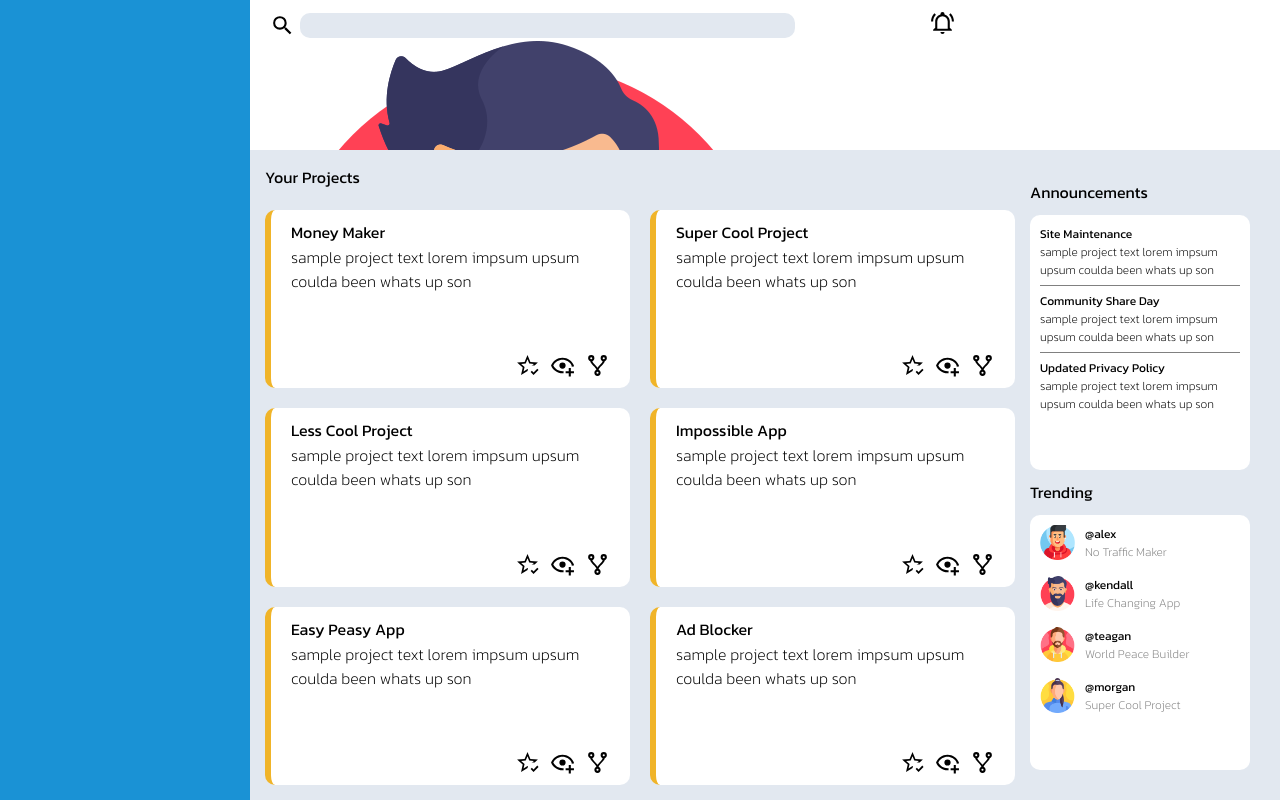
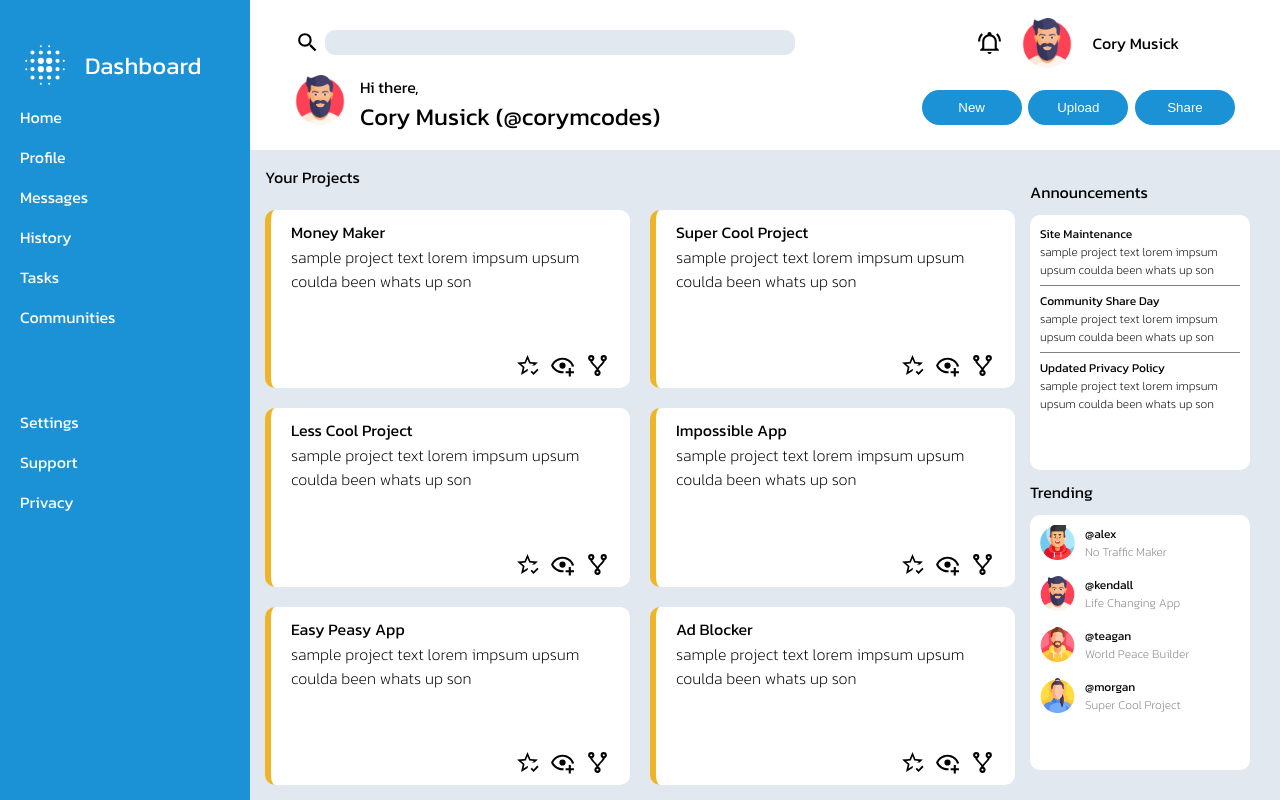
Before and after one commit to CoryMCodes/Dashboard-layout, a plain HTML site: page index.html in a window 1280 px wide. Drawn offline with Linux system fonts and the light colour scheme; a web font is replaced by a local one.

Commit message:
feat: sidebar menu complete with layout and some hover effects, top navigation layout complete, added blur icon

```diff
--- a/index.html
+++ b/index.html
@@ -10,19 +10,42 @@
 <body>
   <div class="container">
     <div class="sidebar">
-
+      <div class="sidebar-heading">
+        <img class="sidebar-icon" src="assets/blur.svg" alt="">
+        <div>Dashboard</div>
+      </div>
+      <div class="sidebar-item">Home</div>
+      <div class="sidebar-item">Profile</div>
+      <div class="sidebar-item">Messages</div>
+      <div class="sidebar-item">History</div>
+      <div class="sidebar-item">Tasks</div>
+      <div class="sidebar-item">Communities</div>
+      <div></div>
+      <div class="sidebar-item">Settings</div>
+      <div class="sidebar-item">Support</div>
+      <div class="sidebar-item">Privacy</div>
     </div>
     <div class="header">
       <div class="search-container">
         <img class="icon" src="assets/magnify.svg" alt="" srcset="">
         <input type="search" name="" id="" />
       </div>
-      <div>
+      <div class="notification-box">
         <img class="icon" src="assets/bell-ring-outline.svg" alt="" srcset="">
+        <img class="user-icon" src="assets/man.png" alt="" srcset="">
+        <div>Cory Musick</div>
       </div>
       <div class="current-user">
-        <img src="assets/man.png" alt="" srcset="">
-        <div></div>
+        <img class="user-icon" src="assets/man.png" alt="" srcset="">
+        <div>
+          <div class="user-greeting">Hi there,</div>
+          <div class="user-name">Cory Musick (@corymcodes)</div>
+        </div>
+      </div>
+      <div class="nav-buttons">
+        <button class="nav-button">New</button>
+        <button class="nav-button">Upload</button>
+        <button class="nav-button">Share</button>
       </div>
     </div>
     <div class="main-content">
--- a/style.css
+++ b/style.css
@@ -4,6 +4,7 @@
   margin: 0;
   padding: 0;
 }
+
 .container{
   display:grid;
   width: 100%;
@@ -20,13 +21,19 @@
   grid-template-rows: repeat(2, 1fr);
   grid-row: 1/2;
   grid-column: 2/5;
-  padding: 10px 20px;
+  padding: 10px 45px;
 }
 
 .sidebar{
   background-color: rgb(26,146,213);
+  padding: 10px 20px;
   grid-row: 1/3;
   grid-column: 1/2;
+  color: white;
+  display: grid;
+  gap: 15px;
+  grid-template-rows: 50px repeat(6, 25px) 50px repeat(3, 25px);
+  padding-top: 40px;
 }
 
 .main-content{
@@ -114,6 +121,11 @@ img.user-img{
   height: 25px;
 }
 
+.user-icon{
+  width: 50px;
+  height: 50px;
+}
+
 .icon:hover{
   cursor: pointer;
 }
@@ -138,3 +150,52 @@ input[type=search]{
   align-items: center;
   gap: 5px;
 }
+
+.current-user{
+  display: flex;
+  gap: 15px;
+}
+
+.user-name{
+  font-size: 1.5rem;
+}
+
+.notification-box{
+  display: flex;
+  gap: 20px;
+  align-items: center;
+  justify-content: center;
+}
+
+.nav-buttons{
+  display: flex;
+  align-items: center;
+  justify-content: space-between;
+}
+
+.nav-button{
+  background-color: rgb(26,146,213);
+  color: white;
+  border-radius: 20px;
+  padding: 10px 10px;
+  border: none;
+  width: 100px;
+  cursor: pointer;
+}
+
+.sidebar-icon{
+  width: 50px;
+  height: 50px;
+}
+
+.sidebar-heading{
+  display: flex;
+  font-size: 1.5rem;
+  align-items: center;
+  gap: 15px;
+}
+
+.sidebar-item:hover{
+  cursor: pointer;
+  text-decoration: underline;
+}
```
Also changed, not shown: assets/blur.svg (added).
